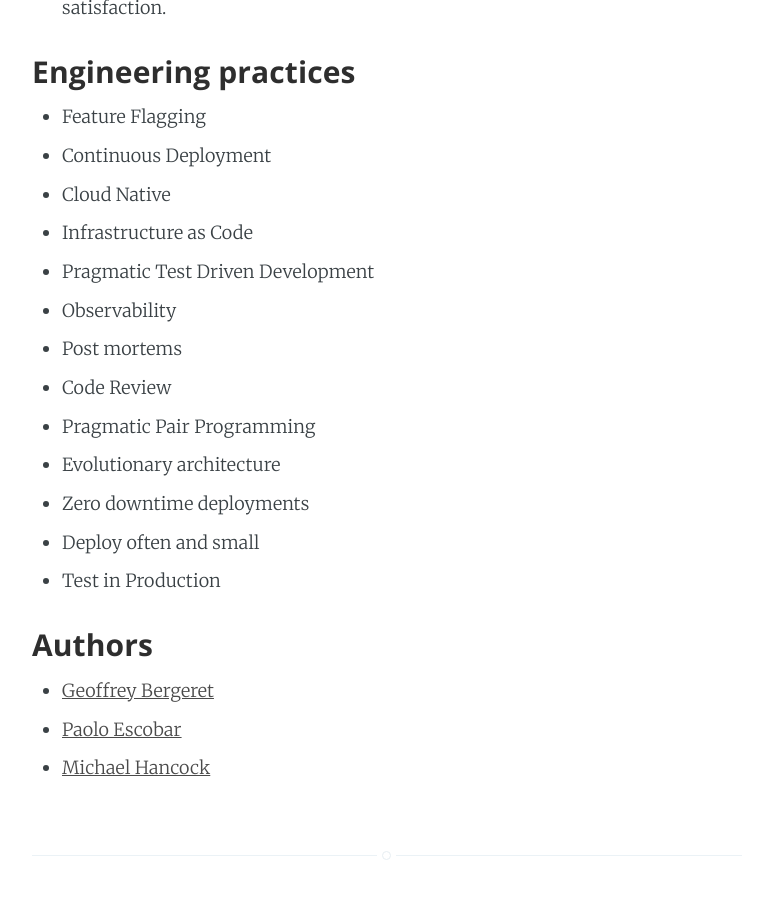
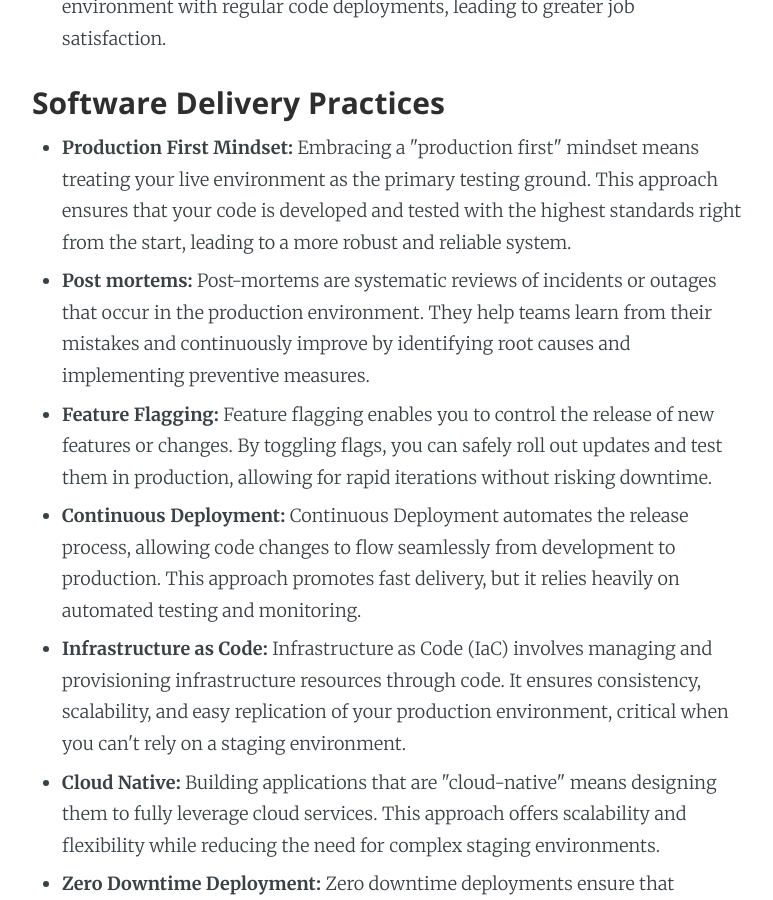
Before and after one commit to paoesco/monoenv.github.io, a Jekyll site: the page built from index.html, in a window 1280 px wide and 900 px high, scrolled down 2159 px. Shown: the whole window, without its empty margins (253-1026 px from the left). Built offline with Jekyll 4.4.1, drawn with Linux system fonts in a browser that asks for light colours; the list of posts is cut into pages by our own code; comment, search, counter and statistics services are not loaded; some of the changed text lies outside the part shown.

Commit message:
Adds more details on practices

```diff
--- a/index.html
+++ b/index.html
@@ -45,15 +45,15 @@ cover: false
             <strong>We believe staging is a false sense of security.</strong>
             </p>
             <p>
-            The concept of Mono Environment addresses a fundamental question: <i>How can we maximize the pace of value delivery while minimizing associated risks?</i> It revolves around the practice of channeling all time and effort into the production environment.
+            The concept of Mono Environment addresses a fundamental question: <i>How can we maximise the pace of value delivery while minimising associated risks?</i> It revolves around the practice of channeling all time and effort into the production environment.
             </p>
             <p>
-            Embracing the Mono Environment approach offers numerous advantages but necessitates the implementation of various engineering practices, which are detailed below.
+            Embracing the Mono Environment approach offers numerous benefits but necessitates the implementation of various software delivery practices, which are detailed below.
             </p>
 
-            <h3>Advantages</h3>
+            <h3>Benefits</h3>
 
-            <h6>Enhanced Velocity</h6>
+            <h4>Enhanced Velocity</h4>
             <ul>
                 <li>
                     Accelerated time to market.
@@ -63,7 +63,7 @@ cover: false
                 </li>
             </ul>
 
-            <h6>Cost Efficiency</h6>
+            <h4>Cost Efficiency</h4>
             <ul>
                 <li>
                     Reduced fixed expenses, avoiding the high costs of production replicas.
@@ -73,14 +73,14 @@ cover: false
                 </li>
             </ul>
 
-            <h6>Improved Product Quality</h6>
+            <h4>Improved Product Quality</h4>
             <ul>
                 <li>Fewer production-related issues due to a "production-first" mindset, resulting in built-in quality.</li>
                 <li>Reduced frequency and duration of outages, ensuring quicker recovery.</li>
                 <li>Enhanced collaboration between product and engineering teams</li>
             </ul>
 
-            <h6>Increased employee engagement and retention.</h6>
+            <h4>Increased employee engagement and retention.</h4>
             <ul>
                 <li>
                     Engineers' skill development, expanding their business knowledge and technical expertise.
@@ -94,22 +94,51 @@ cover: false
             </ul>
 
 
-            <h3>Engineering practices</h3>
+            <h3>Software Delivery Practices</h3>
 
             <ul>
-                <li>Feature Flagging</li>
-                <li>Continuous Deployment</li>
-                <li>Cloud Native</li>
-                <li>Infrastructure as Code</li>
-                <li>Pragmatic Test Driven Development</li>
-                <li>Observability</li>
-                <li>Post mortems</li>
-                <li>Code Review</li>
-                <li>Pragmatic Pair Programming</li>
-                <li>Evolutionary architecture</li>
-                <li>Zero downtime deployments</li>
-                <li>Deploy often and small</li>
-                <li>Test in Production</li>
+                <li>
+                    <strong>Production First Mindset:</strong> Embracing a "production first" mindset means treating your live environment as the primary testing ground. This approach ensures that your code is developed and tested with the highest standards right from the start, leading to a more robust and reliable system.
+                </li>
+                <li>
+                    <strong>Post mortems:</strong> Post-mortems are systematic reviews of incidents or outages that occur in the production environment. They help teams learn from their mistakes and continuously improve by identifying root causes and implementing preventive measures.
+                </li>
+                <li>
+                    <strong>Feature Flagging:</strong> Feature flagging enables you to control the release of new features or changes. By toggling flags, you can safely roll out updates and test them in production, allowing for rapid iterations without risking downtime.
+                </li>
+                <li>
+                    <strong>Continuous Deployment:</strong> Continuous Deployment automates the release process, allowing code changes to flow seamlessly from development to production. This approach promotes fast delivery, but it relies heavily on automated testing and monitoring.
+                </li>
+                <li>
+                    <strong>Infrastructure as Code:</strong> Infrastructure as Code (IaC) involves managing and provisioning infrastructure resources through code. It ensures consistency, scalability, and easy replication of your production environment, critical when you can't rely on a staging environment.
+                </li>
+                <li>
+                    <strong>Cloud Native:</strong> Building applications that are "cloud-native" means designing them to fully leverage cloud services. This approach offers scalability and flexibility while reducing the need for complex staging environments.
+                </li>
+                <li>
+                    <strong>Zero Downtime Deployment:</strong> Zero downtime deployments ensure that updates or changes are applied without affecting user experience. This is crucial in environments without staging as it minimises disruptions during the deployment process.
+                </li>
+                <li>
+                    <strong>Observability:</strong> Observability is the ability to understand and monitor your system's behavior in real-time. It helps you identify and resolve issues quickly, even in a production-first approach, by providing valuable insights into your system's health.
+                </li>
+                <li>
+                    <strong>Test Driven Development:</strong> Test-Driven Development (TDD) involves writing tests before code. In a production-first environment, TDD ensures code quality and provides a safety net against regressions when staging isn't an option.
+                </li>
+                <li>
+                    <strong>Automated Testing:</strong> Automated testing includes unit, integration, and end-to-end tests that validate your code's functionality. It's essential for continuous deployment and maintaining high-quality software in a production-first setting.
+                </li>
+                <li>
+                    <strong>Code Review:</strong> Code review is a collaborative process where team members scrutinise each other's code for quality, security, and correctness. In the absence of a staging environment, it's a vital step in maintaining software integrity.
+                </li>
+                <li>
+                    <strong>Pair Programming:</strong> Pair programming involves two developers working together at the same computer. This practice enhances code quality, promotes knowledge sharing, and mitigates risks associated with not having a dedicated staging environment.
+                </li>
+                <li>
+                    <strong>Evolutionary architecture:</strong> Evolutionary architecture emphasises adaptability and incremental changes to your system over time. It aligns well with a production-first approach by allowing constant improvement without major disruptions.
+                </li>
+                <li>
+                    <strong>Small Changes:</strong> Deploying small, incremental changes frequently reduces the risk of introducing errors and simplifies troubleshooting, making it an excellent strategy for environments without staging.
+                </li>
             </ul>
 
             <h3>Authors</h3>
```
Also changed, not shown: _sass/_syntax.scss (line endings or trailing spaces).
